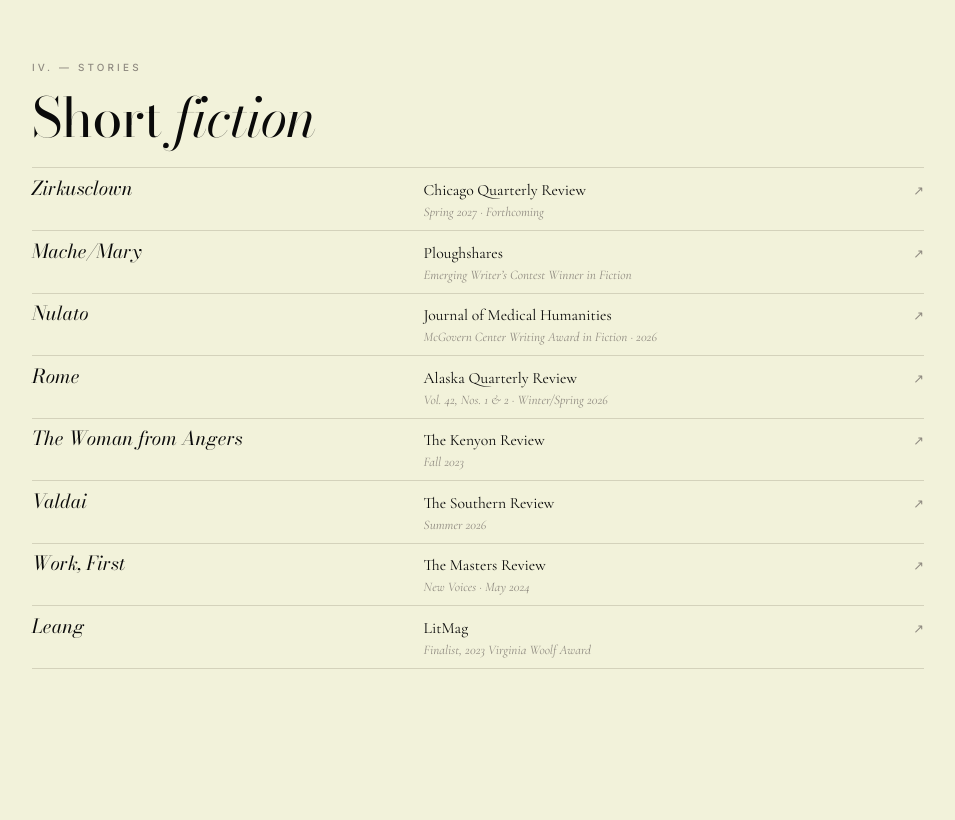
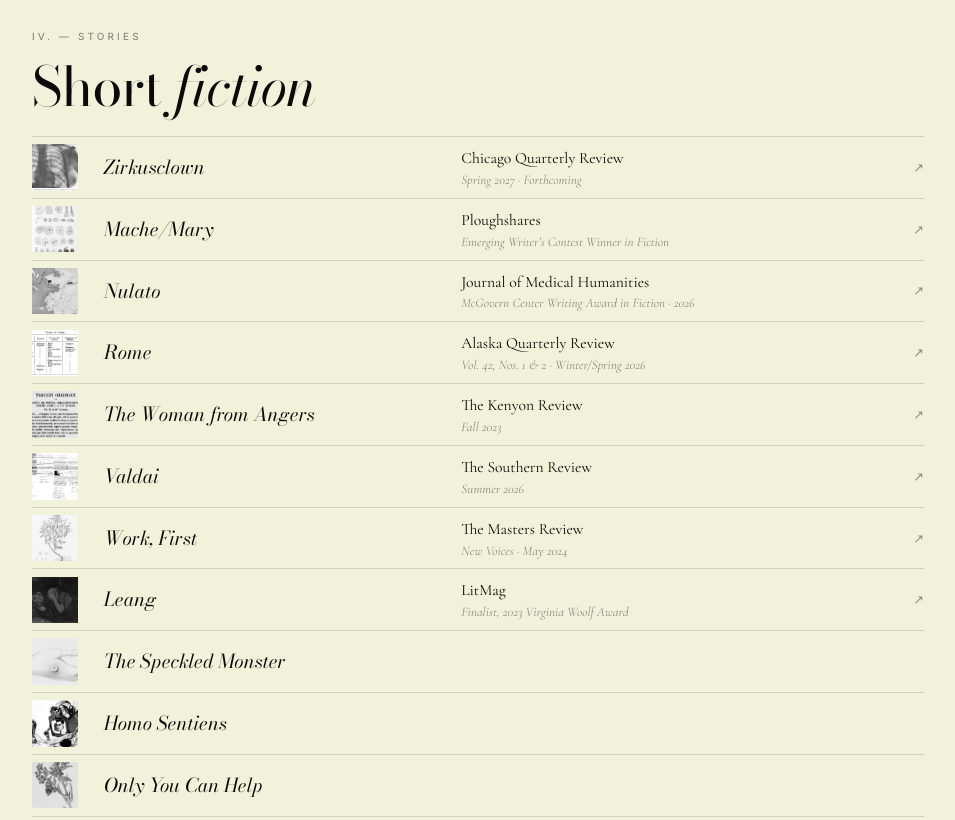
Before and after one commit to samkwok1/cathkim.com, a plain HTML site: page index.html in a window 1280 px wide. Shown: the part 2460-3280 px from the top of the page, without its empty margins (258-1213 px from the left). Drawn offline with nearby package versions, Linux system fonts and the light colour scheme.

Commit message:
Story thumbnails; add The Speckled Monster, Homo Sentiens, Only You Can Help

```diff
--- a/index.html
+++ b/index.html
@@ -90,9 +90,12 @@
   /* work page */
   /* stories list */
   .stories { list-style:none; max-width:900px; border-top:1px solid var(--line); }
-  .stories a { display:grid; grid-template-columns:1.1fr 1.4fr auto; align-items:baseline; gap:2rem; padding:.85rem 0;
+  .stories a, .stories .row { display:grid; grid-template-columns:3.4rem 1.05fr 1.35fr auto; align-items:center; gap:1.6rem; padding:.6rem 0;
                border-bottom:1px solid var(--line); color:inherit; text-decoration:none; transition:padding .5s var(--ease), background .5s; }
-  .stories a:hover { padding-left:.8rem; }
+  .stories .th { width:3.4rem; height:3.4rem; object-fit:cover; display:block; filter:grayscale(1) contrast(1.05); background:#e2d8c6;
+                 transition:filter .6s ease; }
+  .stories a:hover .th { filter:none; }
+  .stories a:hover { padding-left:.6rem; }
   .stories .t { font-family:"Bodoni Moda", serif; font-style:italic; font-size:1.35rem; line-height:1.2; }
   .stories .j { font-size:1.05rem; }
   .stories .j small { display:block; color:var(--mute); font-style:italic; font-size:.82rem; line-height:1.3; }
@@ -143,7 +146,9 @@
     .wrap { padding-top:5.5rem; padding-bottom:2.5rem; }
     h2 { font-size:clamp(2.2rem, 4.4vw, 3.4rem); margin-bottom:1.3rem; }
     .kicker { margin-bottom:.9rem; }
-    .stories a { padding:.55rem 0; }
+    .stories a, .stories .row { padding:.45rem 0; }
+    .stories .th { width:2.9rem; height:2.9rem; }
+    .stories a, .stories .row { grid-template-columns:2.9rem 1.05fr 1.35fr auto; }
     .stories .t { font-size:1.2rem; }
     .stories .j { font-size:.98rem; }
     .lede { font-size:1.4rem; }
@@ -173,8 +178,10 @@
     .facts { gap:1.4rem 2.2rem; margin-top:2rem; }
     .cols { grid-template-columns:1fr; gap:1.8rem; }
 
-    .stories a { grid-template-columns:1fr auto; gap:.15rem 1rem; padding:.8rem 0; }
-    .stories .j { grid-column:1; grid-row:2; font-size:.98rem; }
+    .stories a, .stories .row { grid-template-columns:3.6rem 1fr auto; gap:.1rem 1rem; padding:.75rem 0; align-items:start; }
+    .stories .th { grid-row:1 / span 2; width:3.6rem; height:3.6rem; }
+    .stories .t { grid-column:2; } .stories .go { grid-column:3; grid-row:1; }
+    .stories .j { grid-column:2; grid-row:2; font-size:.98rem; }
     .stories .t { font-size:1.2rem; }
     .stories a:hover { padding-left:0; }
 
@@ -255,14 +262,17 @@
     <p class="kicker label enter">iv. — Stories</p>
     <h2 class="enter d1">Short <em>fiction</em></h2>
     <ul class="stories enter d2">
-      <li><a href="https://www.chicagoquarterlyreview.com/" target="_blank" rel="noopener"><span class="t">Zirkusclown</span><span class="j">Chicago Quarterly Review<small>Spring 2027 · Forthcoming</small></span><span class="go">↗</span></a></li>
-      <li><a href="https://pshares.org/issue-article/machemary-emerging-writers-contest-winner-fiction/" target="_blank" rel="noopener"><span class="t">Mache/Mary</span><span class="j">Ploughshares<small>Emerging Writer’s Contest Winner in Fiction</small></span><span class="go">↗</span></a></li>
-      <li><a href="https://link.springer.com/article/10.1007/s10912-026-10027-4" target="_blank" rel="noopener"><span class="t">Nulato</span><span class="j">Journal of Medical Humanities<small>McGovern Center Writing Award in Fiction · 2026</small></span><span class="go">↗</span></a></li>
-      <li><a href="https://www.aqreview.org/aqr-issues/p/aqr-vol-42-number-1-and-2-winter-spring-2026" target="_blank" rel="noopener"><span class="t">Rome</span><span class="j">Alaska Quarterly Review<small>Vol. 42, Nos. 1 &amp; 2 · Winter/Spring 2026</small></span><span class="go">↗</span></a></li>
-      <li><a href="https://kenyonreview.org/piece/the-woman-from-angers/" target="_blank" rel="noopener"><span class="t">The Woman from Angers</span><span class="j">The Kenyon Review<small>Fall 2023</small></span><span class="go">↗</span></a></li>
-      <li><a href="https://www.thesouthernreview.org/contributors/detail/catherine-kim/4151" target="_blank" rel="noopener"><span class="t">Valdai</span><span class="j">The Southern Review<small>Summer 2026</small></span><span class="go">↗</span></a></li>
-      <li><a href="https://mastersreview.com/new-voices-work-first-by-catherine-kim/" target="_blank" rel="noopener"><span class="t">Work, First</span><span class="j">The Masters Review<small>New Voices · May 2024</small></span><span class="go">↗</span></a></li>
-      <li><a href="https://litmag.com/issues/back-issues/" target="_blank" rel="noopener"><span class="t">Leang</span><span class="j">LitMag<small>Finalist, 2023 Virginia Woolf Award</small></span><span class="go">↗</span></a></li>
+      <li><a href="https://www.chicagoquarterlyreview.com/" target="_blank" rel="noopener"><img class="th" src="thumbs/zirkusclown.jpg" alt="" loading="lazy"><span class="t">Zirkusclown</span><span class="j">Chicago Quarterly Review<small>Spring 2027 · Forthcoming</small></span><span class="go">↗</span></a></li>
+      <li><a href="https://pshares.org/issue-article/machemary-emerging-writers-contest-winner-fiction/" target="_blank" rel="noopener"><img class="th" src="thumbs/mache-mary.jpg" alt="" loading="lazy"><span class="t">Mache/Mary</span><span class="j">Ploughshares<small>Emerging Writer’s Contest Winner in Fiction</small></span><span class="go">↗</span></a></li>
+      <li><a href="https://link.springer.com/article/10.1007/s10912-026-10027-4" target="_blank" rel="noopener"><img class="th" src="thumbs/nulato.jpg" alt="" loading="lazy"><span class="t">Nulato</span><span class="j">Journal of Medical Humanities<small>McGovern Center Writing Award in Fiction · 2026</small></span><span class="go">↗</span></a></li>
+      <li><a href="https://www.aqreview.org/aqr-issues/p/aqr-vol-42-number-1-and-2-winter-spring-2026" target="_blank" rel="noopener"><img class="th" src="thumbs/rome.jpg" alt="" loading="lazy"><span class="t">Rome</span><span class="j">Alaska Quarterly Review<small>Vol. 42, Nos. 1 &amp; 2 · Winter/Spring 2026</small></span><span class="go">↗</span></a></li>
+      <li><a href="https://kenyonreview.org/piece/the-woman-from-angers/" target="_blank" rel="noopener"><img class="th" src="thumbs/woman-from-angers.jpg" alt="" loading="lazy"><span class="t">The Woman from Angers</span><span class="j">The Kenyon Review<small>Fall 2023</small></span><span class="go">↗</span></a></li>
+      <li><a href="https://www.thesouthernreview.org/contributors/detail/catherine-kim/4151" target="_blank" rel="noopener"><img class="th" src="thumbs/valdai.jpg" alt="" loading="lazy"><span class="t">Valdai</span><span class="j">The Southern Review<small>Summer 2026</small></span><span class="go">↗</span></a></li>
+      <li><a href="https://mastersreview.com/new-voices-work-first-by-catherine-kim/" target="_blank" rel="noopener"><img class="th" src="thumbs/work-first.jpg" alt="" loading="lazy"><span class="t">Work, First</span><span class="j">The Masters Review<small>New Voices · May 2024</small></span><span class="go">↗</span></a></li>
+      <li><a href="https://litmag.com/issues/back-issues/" target="_blank" rel="noopener"><img class="th" src="thumbs/leang.jpg" alt="" loading="lazy"><span class="t">Leang</span><span class="j">LitMag<small>Finalist, 2023 Virginia Woolf Award</small></span><span class="go">↗</span></a></li>
+      <li><div class="row"><img class="th" src="thumbs/speckled-monster.jpg" alt="" loading="lazy"><span class="t">The Speckled Monster</span><span class="j"></span><span class="go"></span></div></li>
+      <li><div class="row"><img class="th" src="thumbs/homo-sentiens.jpg" alt="" loading="lazy"><span class="t">Homo Sentiens</span><span class="j"></span><span class="go"></span></div></li>
+      <li><div class="row"><img class="th" src="thumbs/only-you-can-help.jpg" alt="" loading="lazy"><span class="t">Only You Can Help</span><span class="j"></span><span class="go"></span></div></li>
     </ul>
   </div></div>
 </section>
```
Also changed, not shown: thumbs/homo-sentiens.jpg (added), thumbs/leang.jpg (added), thumbs/mache-mary.jpg (added), thumbs/nulato.jpg (added), thumbs/only-you-can-help.jpg (added), thumbs/rome.jpg (added), thumbs/speckled-monster.jpg (added), thumbs/valdai.jpg (added), thumbs/woman-from-angers.jpg (added), thumbs/work-first.jpg (added), thumbs/zirkusclown.jpg (added).
